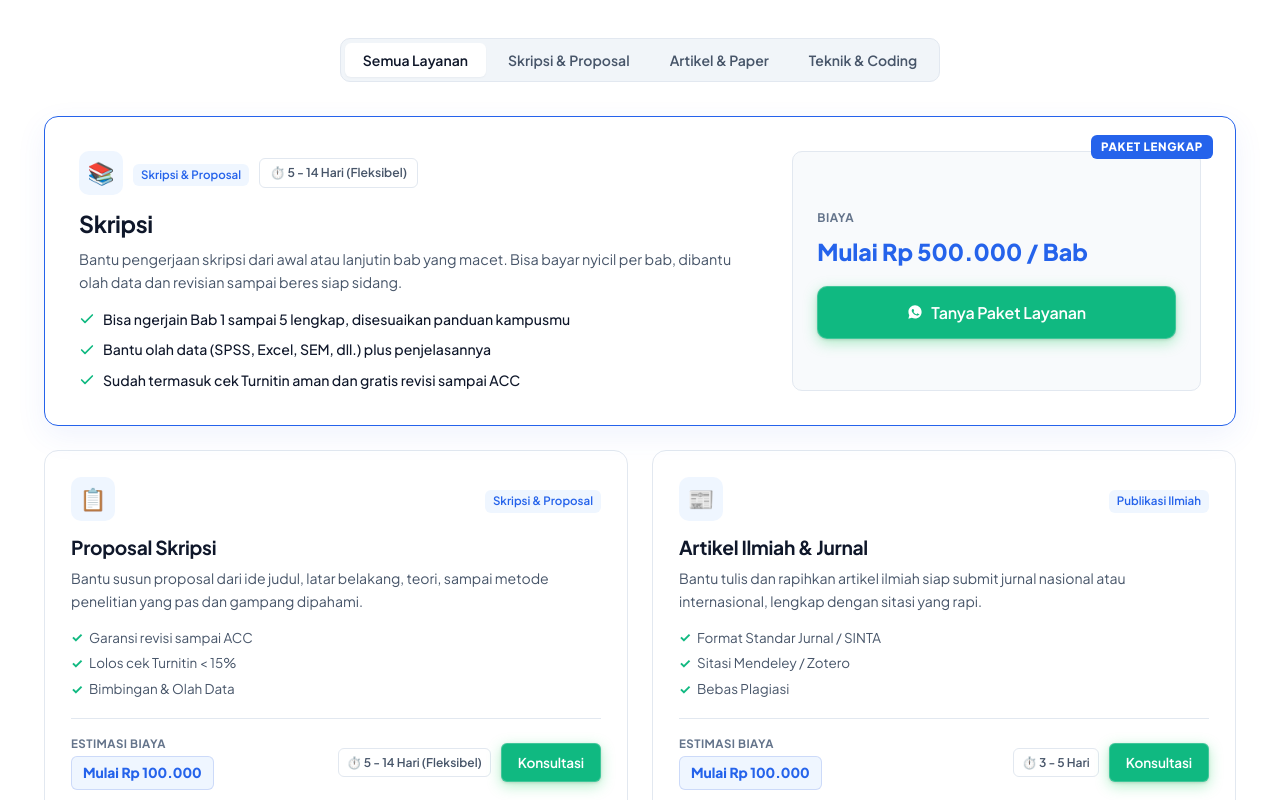
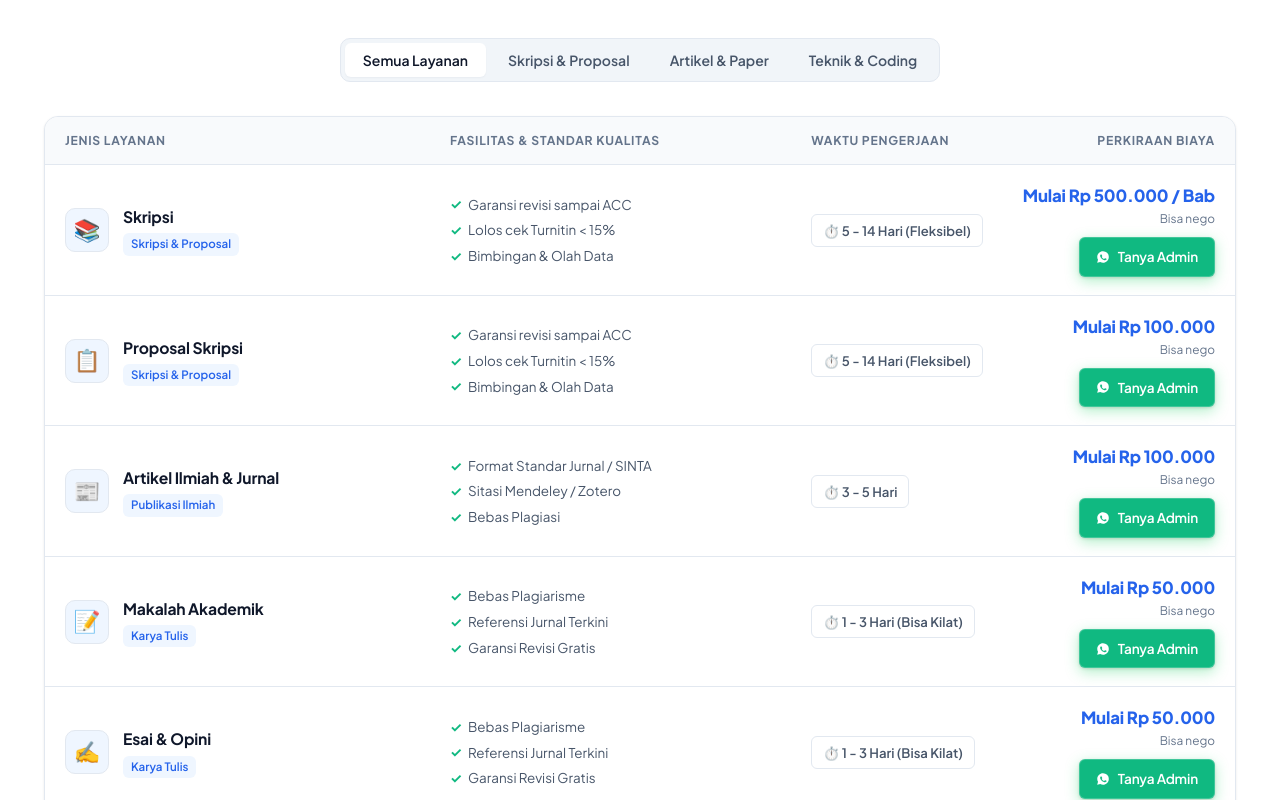
Before and after one commit to rafiifha/bryz, a Next.js app: page / in a window 1280 px wide. Shown: the part 1120-1920 px from the top of the page. Built offline with nearby package versions, Linux system fonts and the light colour scheme.

Commit message:
optimasiiiii

```diff
--- a/src/components/LandingPage.tsx
+++ b/src/components/LandingPage.tsx
@@ -261,7 +261,7 @@ export default function LandingPage({
           {/* Desktop Navigation Links */}
           <nav>
             <ul className={`navbar-nav ${mobileMenuOpen ? 'open' : ''}`}>
-              <li><a href="#layanan" className="navbar-link" onClick={() => setMobileMenuOpen(false)}>Layanan &amp; Biaya</a></li>
+              <li><a href="#pricelist" className="navbar-link" onClick={() => setMobileMenuOpen(false)}>Daftar Harga</a></li>
               <li><a href="#keunggulan" className="navbar-link" onClick={() => setMobileMenuOpen(false)}>Keunggulan</a></li>
               <li><a href="#alur" className="navbar-link" onClick={() => setMobileMenuOpen(false)}>Alur Kerja</a></li>
               <li><a href="#testimoni" className="navbar-link" onClick={() => setMobileMenuOpen(false)}>Testimoni</a></li>
@@ -321,8 +321,8 @@ export default function LandingPage({
                 </svg>
                 <span>Konsultasi Gratis via WhatsApp</span>
               </a>
-              <a href="#layanan" className="btn btn-editorial-outline btn-lg">
-                <span>Cek Layanan &amp; Biaya</span>
+              <a href="#pricelist" className="btn btn-editorial-outline btn-lg">
+                <span>Cek Daftar Harga</span>
               </a>
             </div>
 
@@ -397,17 +397,17 @@ export default function LandingPage({
         </div>
       </section>
 
-      {/* ===================== SERVICES SECTION (Paper - Editorial Asymmetric Grid) ===================== */}
-      <section className="section section-paper" id="layanan">
-        <div id="pricelist" style={{ position: 'relative', top: '-80px' }} />
+      {/* ===================== DAFTAR HARGA TERBUKA ===================== */}
+      <section className="section section-paper" id="pricelist">
+        <div id="layanan" style={{ position: 'relative', top: '-80px' }} />
         <div className="container">
-          <h2 className="section-title">Pilihan Layanan &amp; Biaya Terbuka</h2>
+          <h2 className="section-title">Daftar Harga Terbuka</h2>
           <p className="section-subtitle">
-            Perkiraan biaya transparan, ramah kantong, dan fleksibel. Dikerjakan langsung oleh tim fresh graduate PTN top 3 sesuai jenjang pendidikan Anda.
+            Perkiraan biaya ramah kantong dan transparan. Biaya fleksibel dan bisa disesuaikan dengan tingkat kesulitan serta deadline tugas Anda.
           </p>
 
           {/* Segmented Filter Controls */}
-          <div className="tabs-container-wrapper" style={{ marginBottom: '32px' }}>
+          <div className="tabs-container-wrapper">
             <div className="tabs-segmented">
               <button
                 type="button"
@@ -440,95 +440,36 @@ export default function LandingPage({
             </div>
           </div>
 
-          <div className="services-editorial-grid">
-            {filteredServices.length > 0 && (() => {
-              const sorted = [...filteredServices].sort((a, b) => a.order - b.order);
-              const isSkripsiFirst = sorted[0].name.toLowerCase().includes('skripsi') && !sorted[0].name.toLowerCase().includes('proposal');
-
-              const featured = isSkripsiFirst ? sorted[0] : null;
-              const modularItems = isSkripsiFirst ? sorted.slice(1) : sorted;
-
-              return (
-                <>
-                  {featured && (
-                    <div key={featured.id} className="service-card-featured">
-                      <span className="service-card-featured-tag">PAKET LENGKAP</span>
-                      <div>
-                        <div style={{ display: 'flex', alignItems: 'center', gap: '10px', marginBottom: '14px', flexWrap: 'wrap' }}>
-                          <div className="service-icon-box" style={{ marginBottom: 0 }}>{featured.icon}</div>
-                          <span className="table-service-badge">{getCategoryFromService(featured.name)}</span>
-                          <span className="time-badge" style={{ fontSize: '0.76rem', padding: '4px 10px' }}>
-                            ⏱️ {getEstimatedTime(featured.name)}
-                          </span>
-                        </div>
-                        <h3 className="service-title" style={{ fontSize: '1.45rem', marginBottom: '10px' }}>
-                          {featured.name}
-                        </h3>
-                        <p className="service-description" style={{ marginBottom: '14px' }}>
-                          {featured.description}
-                        </p>
-
-                        {/* Deliverables Checklist */}
-                        <ul className="service-deliverables-list">
-                          {activeSkripsiFeatures.map((feat, idx) => (
-                            <li key={idx}>
-                              <svg width="16" height="16" viewBox="0 0 24 24" fill="none" stroke="currentColor" strokeWidth="2.5" strokeLinecap="round" strokeLinejoin="round">
-                                <polyline points="20 6 9 17 4 12" />
-                              </svg>
-                              <span>{feat}</span>
-                            </li>
-                          ))}
-                        </ul>
-                      </div>
-
-                      <div style={{ display: 'flex', flexDirection: 'column', gap: '16px', background: 'var(--c-ivory)', padding: '24px', borderRadius: 'var(--radius-md)', border: '1px solid var(--border-color)', height: '100%', justifyContent: 'center' }}>
-                        <div>
-                          <span style={{ fontSize: '0.74rem', fontWeight: 700, textTransform: 'uppercase', color: 'var(--text-muted)', letterSpacing: '0.04em' }}>
-                            BIAYA
-                          </span>
-                          <div style={{ fontSize: '1.45rem', fontWeight: 800, color: 'var(--c-royal-blue)', marginTop: '4px' }}>
-                            {featured.price}
-                          </div>
-                        </div>
-
-                        <a
-                          href={getWaLink(featured.name)}
-                          target="_blank"
-                          rel="noopener noreferrer"
-                          className="btn btn-whatsapp btn-lg"
-                          style={{ width: '100%' }}
-                        >
-                          <svg width="16" height="16" viewBox="0 0 24 24" fill="currentColor">
-                            <path d="M12.04 2c-5.46 0-9.91 4.45-9.91 9.91 0 1.75.46 3.45 1.32 4.95L2.05 22l5.25-1.38c1.45.79 3.08 1.21 4.74 1.21 5.46 0 9.91-4.45 9.91-9.91 0-2.65-1.03-5.14-2.9-7.01A9.816 9.816 0 0012.04 2zm5.77 14.07c-.24.67-1.39 1.28-1.92 1.36-.5.08-1.14.12-3.32-.78-2.62-1.09-4.3-3.76-4.43-3.93-.13-.18-1.06-1.41-1.06-2.69s.67-1.91.91-2.17c.24-.26.52-.33.7-.33.17 0 .35 0 .5.01.16.01.38-.06.59.45.23.55.78 1.9.85 2.04.07.14.12.3.02.48-.09.19-.14.3-.28.47-.14.17-.3.37-.43.5-.14.14-.29.3-.13.58.17.28.74 1.22 1.58 1.97 1.09.97 2.01 1.27 2.29 1.41.28.14.45.12.62-.07.17-.2.72-.84.91-1.13.19-.29.38-.24.64-.14.26.1 1.66.78 1.94.92.28.14.47.21.54.33.07.12.07.71-.17 1.38z"/>
-                          </svg>
-                          <span>Tanya Paket Layanan</span>
-                        </a>
-                      </div>
-                    </div>
-                  )}
-
-                  {modularItems.map((service) => {
+          {/* Desktop Clean Table View */}
+          <div className="table-card pricelist-desktop-view">
+            <table className="clean-table">
+              <thead>
+                <tr>
+                  <th style={{ width: '34%' }}>Jenis Layanan</th>
+                  <th style={{ width: '32%' }}>Fasilitas &amp; Standar Kualitas</th>
+                  <th style={{ width: '16%' }}>Waktu Pengerjaan</th>
+                  <th style={{ width: '18%', textAlign: 'right' }}>Perkiraan Biaya</th>
+                </tr>
+              </thead>
+              <tbody>
+                {filteredServices.sort((a, b) => a.order - b.order).map((service) => {
                   const category = getCategoryFromService(service.name);
                   const timeEst = getEstimatedTime(service.name);
                   const features = getFeatures(service.name);
 
                   return (
-                      <div key={service.id} className="service-card-modular">
+                    <tr key={service.id}>
+                      <td>
+                        <div style={{ display: 'flex', alignItems: 'center', gap: '14px' }}>
+                          <div className="pricelist-icon-box">{service.icon}</div>
                           <div>
-                          <div style={{ display: 'flex', alignItems: 'center', justifyContent: 'space-between', marginBottom: '14px', flexWrap: 'wrap', gap: '8px' }}>
-                            <div className="service-icon-box" style={{ marginBottom: 0 }}>{service.icon}</div>
+                            <div className="table-service-name">{service.name}</div>
                             <span className="table-service-badge">{category}</span>
                           </div>
-
-                          <h3 className="service-title" style={{ fontSize: '1.2rem', marginBottom: '8px' }}>
-                            {service.name}
-                          </h3>
-                          <p className="service-description" style={{ marginBottom: '14px', fontSize: '0.88rem', color: 'var(--text-secondary)' }}>
-                            {service.description}
-                          </p>
-
-                          {/* Deliverables Checklist matching Daftar Terbuka */}
-                          <div className="feature-list" style={{ marginBottom: '18px' }}>
+                        </div>
+                      </td>
+                      <td>
+                        <div className="feature-list">
                           {features.map((feat, idx) => (
                             <div key={idx} className="feature-item">
                               <span className="feature-check">✓</span>
@@ -536,38 +477,92 @@ export default function LandingPage({
                             </div>
                           ))}
                         </div>
-                        </div>
-
-                        <div className="service-footer" style={{ borderTop: '1px solid var(--border-color)', paddingTop: '16px', marginTop: 'auto', display: 'flex', alignItems: 'center', justifyContent: 'space-between', flexWrap: 'wrap', gap: '10px' }}>
-                          <div>
-                            <div style={{ fontSize: '0.72rem', fontWeight: 700, textTransform: 'uppercase', color: 'var(--text-muted)', letterSpacing: '0.04em' }}>
-                              ESTIMASI BIAYA
-                            </div>
-                            <div className="service-price-pill" style={{ marginTop: '3px', fontWeight: 800 }}>
-                              {service.price}
-                            </div>
-                          </div>
-
-                          <div style={{ display: 'flex', alignItems: 'center', gap: '10px' }}>
-                            <span className="time-badge" style={{ fontSize: '0.75rem', padding: '4px 8px' }}>
+                      </td>
+                      <td>
+                        <span className="time-badge">
                           ⏱️ {timeEst}
                         </span>
+                      </td>
+                      <td style={{ textAlign: 'right' }}>
+                        <div className="table-price">{service.price}</div>
+                        <span className="table-price-sub">Bisa nego</span>
                         <a
                           href={getWaLink(service.name)}
                           target="_blank"
                           rel="noopener noreferrer"
                           className="btn btn-whatsapp btn-sm"
+                          style={{ marginTop: '8px', display: 'inline-flex' }}
                         >
-                              <span>Konsultasi</span>
+                          <svg width="14" height="14" viewBox="0 0 24 24" fill="currentColor">
+                            <path d="M12.04 2c-5.46 0-9.91 4.45-9.91 9.91 0 1.75.46 3.45 1.32 4.95L2.05 22l5.25-1.38c1.45.79 3.08 1.21 4.74 1.21 5.46 0 9.91-4.45 9.91-9.91 0-2.65-1.03-5.14-2.9-7.01A9.816 9.816 0 0012.04 2zm5.77 14.07c-.24.67-1.39 1.28-1.92 1.36-.5.08-1.14.12-3.32-.78-2.62-1.09-4.3-3.76-4.43-3.93-.13-.18-1.06-1.41-1.06-2.69s.67-1.91.91-2.17c.24-.26.52-.33.7-.33.17 0 .35 0 .5.01.16.01.38-.06.59.45.23.55.78 1.9.85 2.04.07.14.12.3.02.48-.09.19-.14.3-.28.47-.14.17-.3.37-.43.5-.14.14-.29.3-.13.58.17.28.74 1.22 1.58 1.97 1.09.97 2.01 1.27 2.29 1.41.28.14.45.12.62-.07.17-.2.72-.84.91-1.13.19-.29.38-.24.64-.14.26.1 1.66.78 1.94.92.28.14.47.21.54.33.07.12.07.71-.17 1.38z"/>
+                          </svg>
+                          <span>Tanya Admin</span>
                         </a>
+                      </td>
+                    </tr>
+                  );
+                })}
+              </tbody>
+            </table>
           </div>
+
+          {/* Mobile Clean Cards View */}
+          <div className="pricelist-mobile-view">
+            {filteredServices.sort((a, b) => a.order - b.order).map((service) => {
+              const category = getCategoryFromService(service.name);
+              const timeEst = getEstimatedTime(service.name);
+              const features = getFeatures(service.name);
+
+              return (
+                <div key={service.id} className="pricelist-mobile-card">
+                  {/* Top: Icon + Title + Category Badge ONLY (No price crowding) */}
+                  <div className="pm-card-top">
+                    <div className="pm-card-icon">{service.icon}</div>
+                    <div className="pm-card-title-box">
+                      <div className="pm-card-title">{service.name}</div>
+                      <span className="table-service-badge">{category}</span>
+                    </div>
+                  </div>
+
+                  {/* Feature Checklist */}
+                  <div className="feature-list" style={{ margin: '14px 0 12px' }}>
+                    {features.map((feat, idx) => (
+                      <div key={idx} className="feature-item">
+                        <span className="feature-check">✓</span>
+                        <span>{feat}</span>
+                      </div>
+                    ))}
+                  </div>
+
+                  {/* Dedicated Price & Time Section - Completely separated */}
+                  <div className="pm-card-price-row">
+                    <div className="pm-card-price-info">
+                      <span className="pm-price-label">Perkiraan Biaya</span>
+                      <div className="pm-card-price-val">{service.price}</div>
+                      <span className="table-price-sub">Biaya fleksibel &amp; bisa nego/cicil</span>
+                    </div>
+                    <div className="time-badge">
+                      ⏱️ {timeEst}
+                    </div>
+                  </div>
+
+                  {/* Action CTA Button */}
+                  <div style={{ marginTop: '12px' }}>
+                    <a
+                      href={getWaLink(service.name)}
+                      target="_blank"
+                      rel="noopener noreferrer"
+                      className="btn btn-whatsapp pm-card-btn"
+                    >
+                      <svg width="15" height="15" viewBox="0 0 24 24" fill="currentColor">
+                        <path d="M12.04 2c-5.46 0-9.91 4.45-9.91 9.91 0 1.75.46 3.45 1.32 4.95L2.05 22l5.25-1.38c1.45.79 3.08 1.21 4.74 1.21 5.46 0 9.91-4.45 9.91-9.91 0-2.65-1.03-5.14-2.9-7.01A9.816 9.816 0 0012.04 2zm5.77 14.07c-.24.67-1.39 1.28-1.92 1.36-.5.08-1.14.12-3.32-.78-2.62-1.09-4.3-3.76-4.43-3.93-.13-.18-1.06-1.41-1.06-2.69s.67-1.91.91-2.17c.24-.26.52-.33.7-.33.17 0 .35 0 .5.01.16.01.38-.06.59.45.23.55.78 1.9.85 2.04.07.14.12.3.02.48-.09.19-.14.3-.28.47-.14.17-.3.37-.43.5-.14.14-.29.3-.13.58.17.28.74 1.22 1.58 1.97 1.09.97 2.01 1.27 2.29 1.41.28.14.45.12.62-.07.17-.2.72-.84.91-1.13.19-.29.38-.24.64-.14.26.1 1.66.78 1.94.92.28.14.47.21.54.33.07.12.07.71-.17 1.38z"/>
+                      </svg>
+                      <span>Tanya &amp; Pesan via WhatsApp</span>
+                    </a>
                   </div>
                 </div>
               );
             })}
-                </>
-              );
-            })()}
           </div>
         </div>
       </section>
@@ -926,7 +921,7 @@ export default function LandingPage({
                     💬 WhatsApp Admin
                   </a>
                 </li>
-                <li><a href="#layanan" className="footer-link">Pilihan Layanan &amp; Biaya</a></li>
+                <li><a href="#pricelist" className="footer-link">Cek Daftar Harga Terbuka</a></li>
                 <li><a href="#testimoni" className="footer-link">Screenshot Bukti ACC</a></li>
                 <li><a href="#faq" className="footer-link">Tanya Jawab (FAQ)</a></li>
                 <li>
```
Lines whose indentation alone changed are shown as unchanged.
